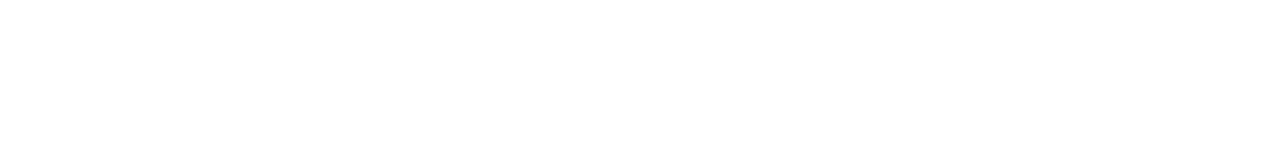
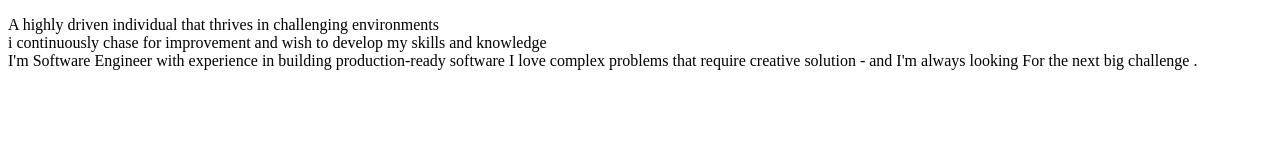
Before and after one commit to EmanTalal/Git-Github-HW, a plain HTML site: page index.html in a window 1280 px wide. Drawn offline with Linux system fonts and the light colour scheme.

Commit message:
Prograph

```diff
--- a/index.html
+++ b/index.html
@@ -8,7 +8,10 @@
 </head>
 
 <body>
-
+    <p>
+        A highly driven individual that thrives in challenging environments <br> i continuously chase for improvement and wish to develop my skills and knowledge<br> I'm Software Engineer with experience in building production-ready software I love complex
+        problems that require creative solution - and I'm always looking For the next big challenge .
+    </p>
 </body>
 
 </html>
```
